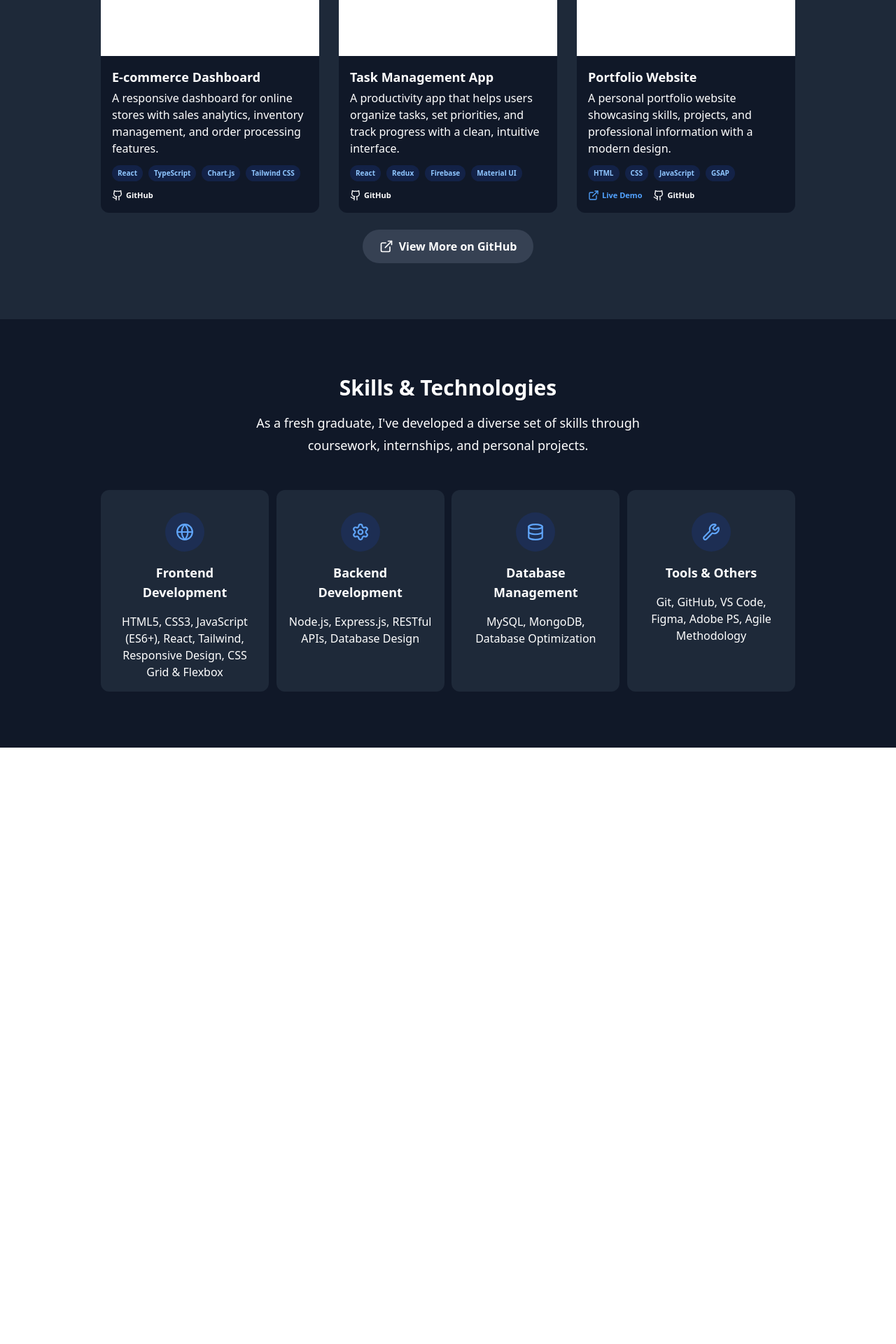
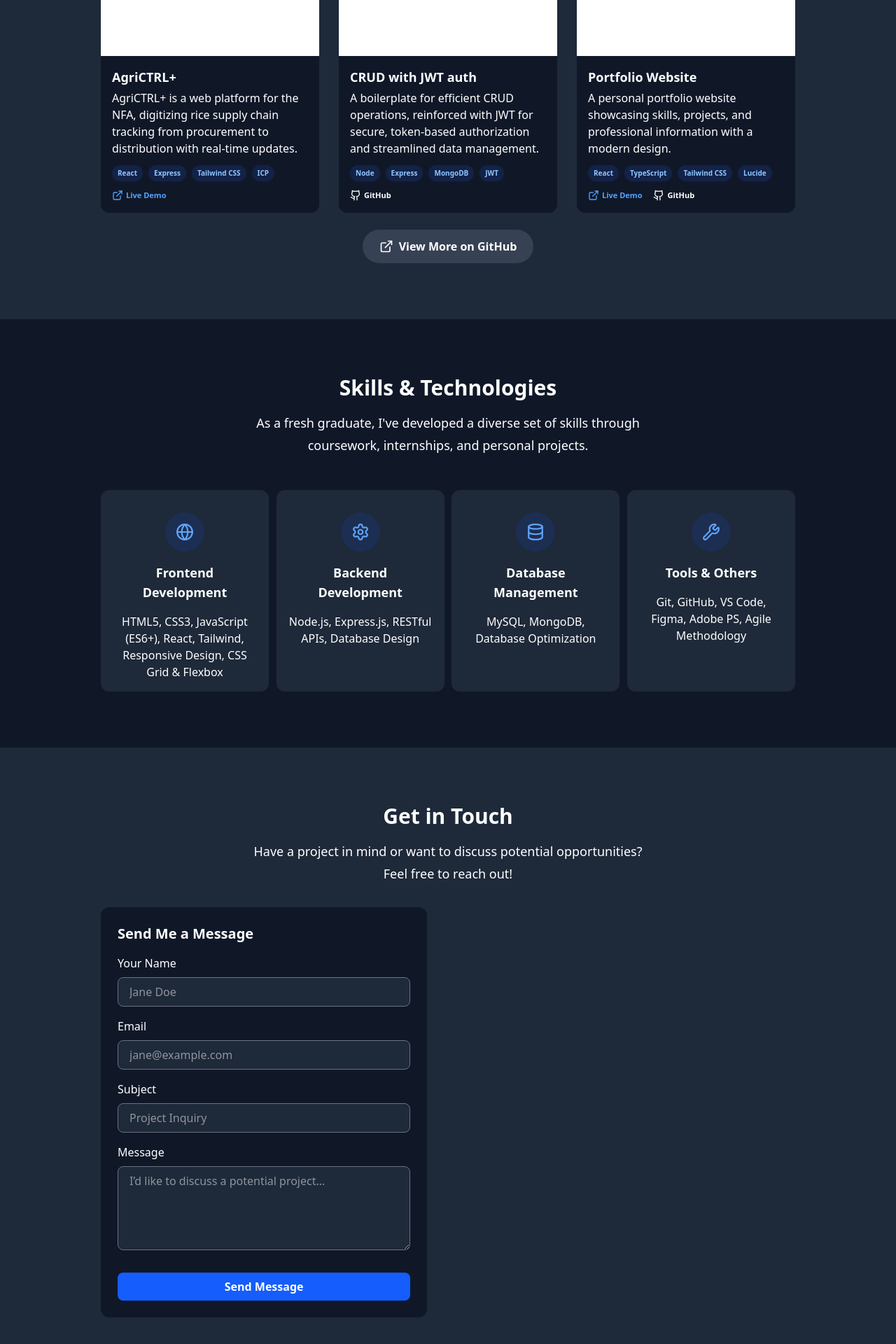
Before and after one commit to jobertmampusti/jobertmampusti, a React (Vite) app: page / in a window 1280 px wide. Shown: the part 1580-3500 px from the top of the page at 70% size. Before the commit the page ends 2648 px from the top, so only its background shows below. Built offline with nearby package versions, Linux system fonts and the light colour scheme.

Commit message:
feat: added Contact section

```diff
--- a/src/App.tsx
+++ b/src/App.tsx
@@ -3,6 +3,7 @@ import Home from './components/Home';
 import About from './components/About';
 import Projects from './components/Projects';
 import Skills from './components/Skills';
+import Contact from './components/Contact';
 
 function App() {
   return (
@@ -12,6 +13,7 @@ function App() {
       <About />
       <Projects />
       <Skills />
+      <Contact />
     </div>
   );
 }
--- /dev/null
+++ b/src/components/Contact.tsx
@@ -0,0 +1,53 @@
+function Contact() {
+  return (
+    <section className="flex flex-col items-center bg-gray-800 py-20 text-white">
+      <div className="text-center">
+        <h1 className="text-3xl font-bold">Get in Touch</h1>
+        <h2 className="mt-4 w-140 text-lg/8">
+          Have a project in mind or want to discuss potential opportunities? Feel free to reach out!
+        </h2>
+      </div>
+      <div className="mt-8 flex w-full justify-between px-36">
+        <div className="w-47/100 rounded-xl bg-gray-900 p-6">
+          <h1 className="text-xl font-bold">Send Me a Message</h1>
+          <div className="mt-4 flex flex-col">
+            <p>Your Name</p>
+            <input
+              type="text"
+              placeholder="Jane Doe"
+              className="mt-2 rounded-lg border border-gray-500 bg-gray-800 px-4 py-2"
+            />
+          </div>
+          <div className="mt-4 flex flex-col">
+            <p>Email</p>
+            <input
+              type="text"
+              placeholder="jane@example.com"
+              className="mt-2 rounded-lg border border-gray-500 bg-gray-800 px-4 py-2"
+            />
+          </div>
+          <div className="mt-4 flex flex-col">
+            <p>Subject</p>
+            <input
+              type="text"
+              placeholder="Project Inquiry"
+              className="mt-2 rounded-lg border border-gray-500 bg-gray-800 px-4 py-2"
+            />
+          </div>
+          <div className="mt-4 flex flex-col">
+            <p>Message</p>
+            <textarea
+              placeholder="I’d like to discuss a potential project..."
+              className="mt-2 h-30 rounded-lg border border-gray-500 bg-gray-800 px-4 py-2"
+            />
+          </div>
+          <button className="mt-8 w-full cursor-pointer rounded-lg bg-blue-600 py-2 font-bold hover:bg-blue-700">
+            Send Message
+          </button>
+        </div>
+      </div>
+    </section>
+  );
+}
+
+export default Contact;
--- a/src/components/Projects.tsx
+++ b/src/components/Projects.tsx
@@ -3,21 +3,21 @@ import { Github } from 'lucide-react';
 
 const projects = [
   {
-    title: 'E-commerce Dashboard',
-    info: 'A responsive dashboard for online stores with sales analytics, inventory management, and order processing features.',
-    stacks: ['React', 'TypeScript', 'Chart.js', 'Tailwind CSS'],
-    repo: 'https://github.com/jobertmampusti/portfolio',
+    title: 'AgriCTRL+',
+    info: 'AgriCTRL+ is a web platform for the NFA, digitizing rice supply chain tracking from procurement to distribution with real-time updates.',
+    stacks: ['React', 'Express', 'Tailwind CSS', 'ICP'],
+    link: 'https://agrictrl.online',
   },
   {
-    title: 'Task Management App',
-    info: 'A productivity app that helps users organize tasks, set priorities, and track progress with a clean, intuitive interface.',
-    stacks: ['React', 'Redux', 'Firebase', 'Material UI'],
-    repo: 'https://github.com/jobertmampusti/portfolio',
+    title: 'CRUD with JWT auth',
+    info: 'A boilerplate for efficient CRUD operations, reinforced with JWT for secure, token-based authorization and streamlined data management.',
+    stacks: ['Node', 'Express', 'MongoDB', 'JWT'],
+    repo: 'https://github.com/jobertmampusti/express-mongodb-jwt',
   },
   {
     title: 'Portfolio Website',
     info: 'A personal portfolio website showcasing skills, projects, and professional information with a modern design.',
-    stacks: ['HTML', 'CSS', 'JavaScript', 'GSAP'],
+    stacks: ['React', 'TypeScript', 'Tailwind CSS', 'Lucide'],
     link: 'https://portfolio-six-khaki-16.vercel.app',
     repo: 'https://github.com/jobertmampusti/portfolio',
   },
@@ -47,13 +47,17 @@ function Projects() {
               </div>
               <div className="mt-3 flex text-[11px] font-bold">
                 {project.link && (
-                  <a href={project.link} className="mr-4 flex items-center text-blue-400 hover:text-blue-300">
+                  <a
+                    href={project.link}
+                    target="_blank"
+                    className="mr-4 flex items-center text-blue-400 hover:text-blue-300"
+                  >
                     <ExternalLink size={16} className="mr-1" />
                     <p>Live Demo</p>
                   </a>
                 )}
                 {project.repo && (
-                  <a href={project.repo} className="flex items-center hover:text-gray-300">
+                  <a href={project.repo} target="_blank" className="flex items-center hover:text-gray-300">
                     <Github size={16} className="mr-1" />
                     <p>GitHub</p>
                   </a>
@@ -65,6 +69,7 @@ function Projects() {
       </div>
       <a
         href="https://github.com/jobertmampusti"
+        target="_blank"
         className="mt-6 flex items-center rounded-full bg-gray-700 px-6 py-3 font-bold hover:bg-gray-600"
       >
         <ExternalLink size={20} />
```
